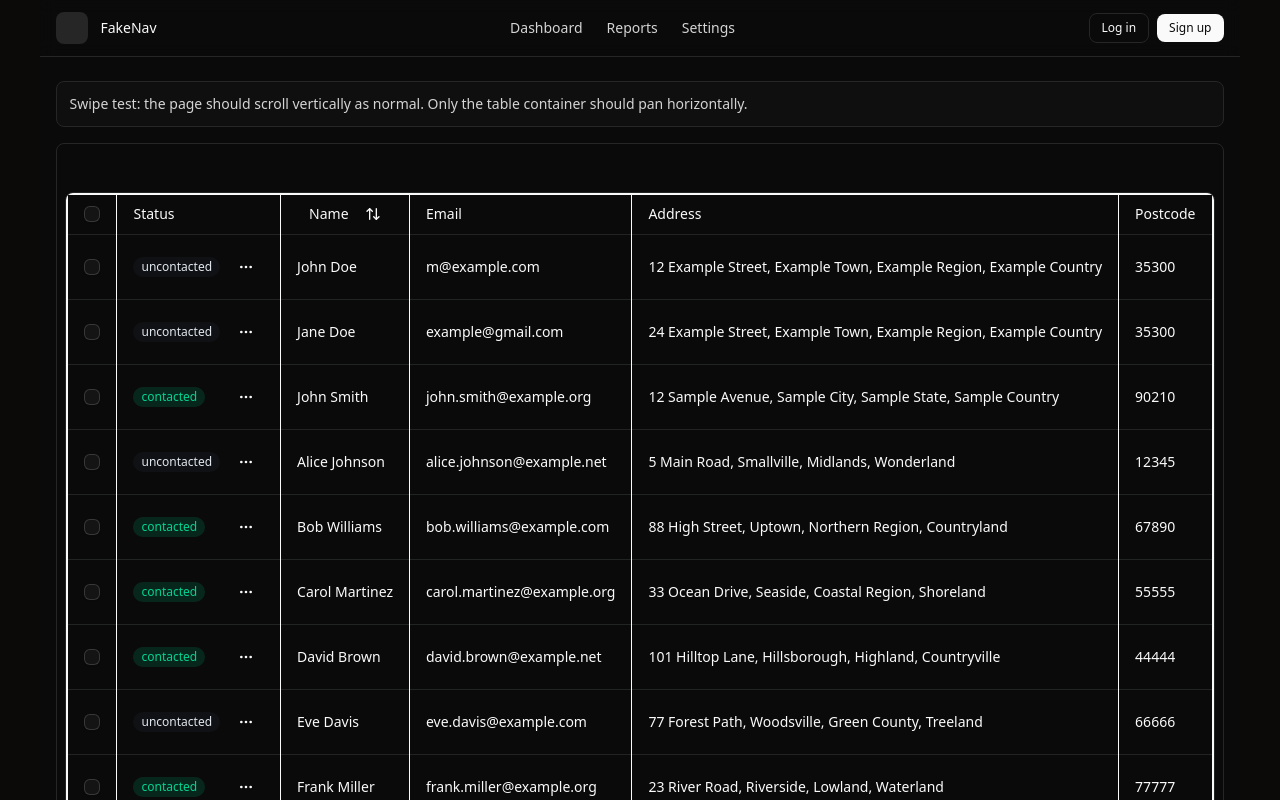
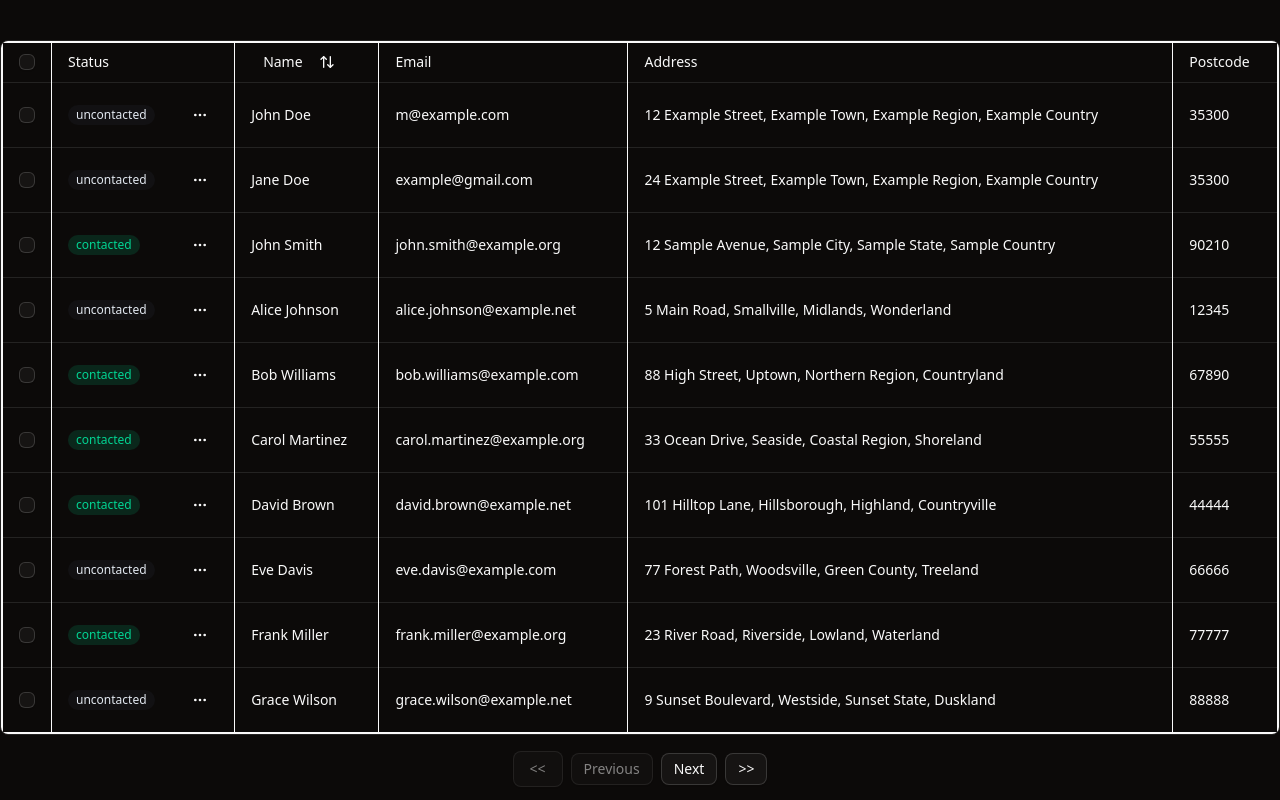
Before and after one commit to rhw-repo/react-dashboard-fs, a React (Vite) app in the folder frontend/: page / in a window 1280 px wide. Shown: the top 800 px of the page. Built offline with nearby package versions, Linux system fonts and the light colour scheme.

Commit message:
Commits deletion of test component.

```diff
--- a/frontend/src/components/TestNav.tsx
+++ /dev/null
@@ -1,55 +0,0 @@
-import * as React from 'react';
-
-export function FakeNavLayout({ children }: { children: React.ReactNode }) {
-  return (
-    <div className="min-h-dvh bg-neutral-950 text-neutral-50">
-      {/* Fake navbar */}
-      <header className="sticky top-0 z-50 border-b border-neutral-800 bg-neutral-950/80 backdrop-blur">
-        <div className="mx-auto flex h-14 max-w-7xl items-center justify-between px-4">
-          <div className="flex items-center gap-3">
-            <div className="h-8 w-8 rounded-md bg-neutral-800" />
-            <span className="text-sm font-medium">FakeNav</span>
-          </div>
-
-          <nav className="hidden items-center gap-6 text-sm text-neutral-300 sm:flex">
-            <a className="hover:text-neutral-50" href="#">
-              Dashboard
-            </a>
-            <a className="hover:text-neutral-50" href="#">
-              Reports
-            </a>
-            <a className="hover:text-neutral-50" href="#">
-              Settings
-            </a>
-          </nav>
-
-          <div className="flex items-center gap-2">
-            <button className="rounded-md border border-neutral-800 px-3 py-1.5 text-xs hover:bg-neutral-900">
-              Log in
-            </button>
-            <button className="rounded-md bg-neutral-50 px-3 py-1.5 text-xs text-neutral-950 hover:bg-neutral-200">
-              Sign up
-            </button>
-          </div>
-        </div>
-      </header>
-
-      {/* Page */}
-      <main className="mx-auto max-w-7xl px-4 py-6">
-        <div className="mb-4 rounded-md border border-neutral-800 bg-neutral-900/40 p-3 text-sm text-neutral-300">
-          Swipe test: the page should scroll vertically as normal. Only the table container should pan horizontally.
-        </div>
-
-        {/* Your table (or any children) goes here */}
-        <div className="rounded-md border border-neutral-800 bg-neutral-950 p-2">{children}</div>
-
-        {/* Extra content to ensure vertical scroll */}
-        <div className="mt-8 space-y-3">
-          {Array.from({ length: 20 }).map((_, i) => (
-            <div key={i} className="h-12 rounded-md border border-neutral-800 bg-neutral-900/30" />
-          ))}
-        </div>
-      </main>
-    </div>
-  );
-}
--- a/frontend/src/components/ui/data-table/page.tsx
+++ b/frontend/src/components/ui/data-table/page.tsx
@@ -2,16 +2,12 @@
 import { columns } from './columns';
 import { person } from '../../../data/data';
 import { DataTable } from './data-table';
-import { FakeNavLayout } from '@/components/TestNav';
 
 export default function DemoPage() {
   'use no memo';
   return (
-    //<div className="mx-auto py-10 max-w-sm sm:max-w-7xl md:max-w-7xl lg:max-w-7-xl">
-    <FakeNavLayout>
-      <div className="container mx-auto py-10">
-        <DataTable columns={columns} data={person} />
-      </div>
-    </FakeNavLayout>
+    <div className="container mx-auto py-10">
+      <DataTable columns={columns} data={person} />
+    </div>
   );
 }
```
